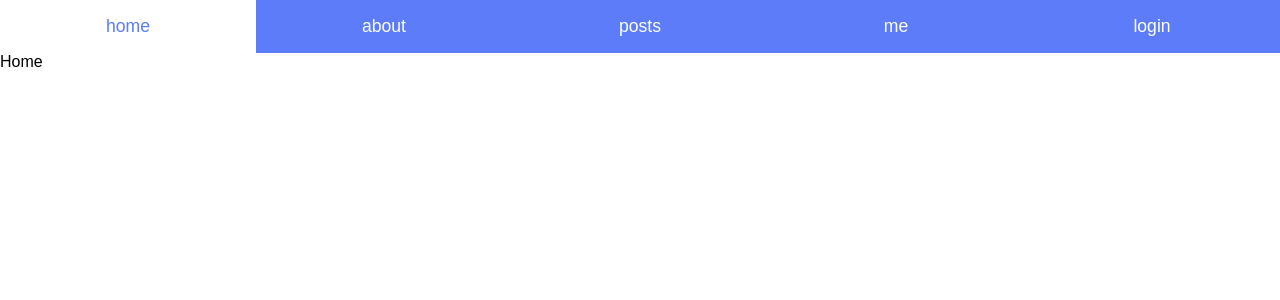
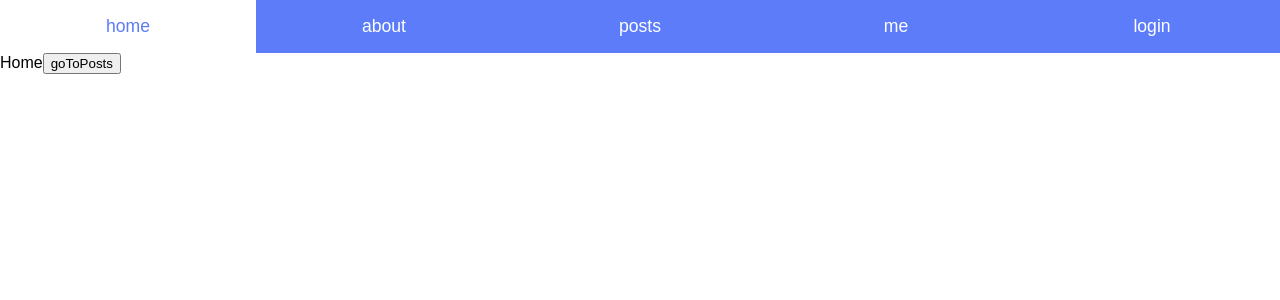
Before and after one commit to ygnoh/route-tutorial, a React (Create React App) app: page / in a window 1280 px wide. Shown: the top 300 px of the page. Built offline with nearby package versions, Linux system fonts and the light colour scheme.

Commit message:
props.history.push를 이용한 redirect

```diff
--- a/src/routes/Home.js
+++ b/src/routes/Home.js
@@ -1,9 +1,12 @@
 import React from "react";
 
-const Home = () => {
+const Home = ({history}) => {
     return (
         <div>
             Home
+            <button onClick={()=>{history.push("/posts")}}>
+                goToPosts
+            </button>
         </div>
     );
 };
```
